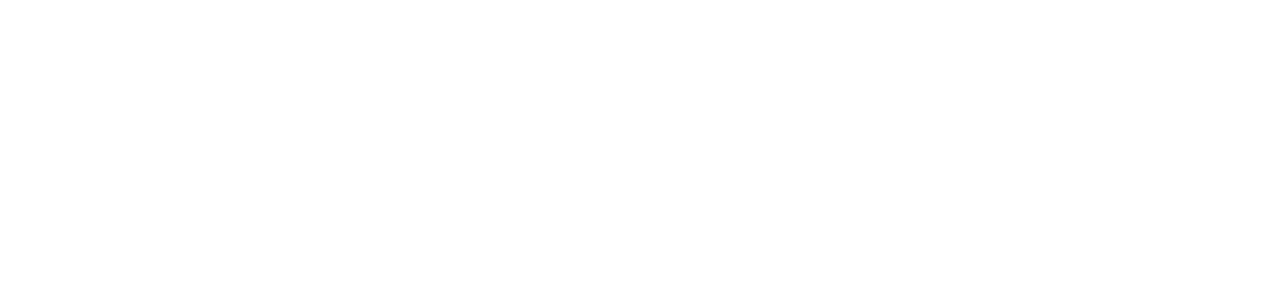
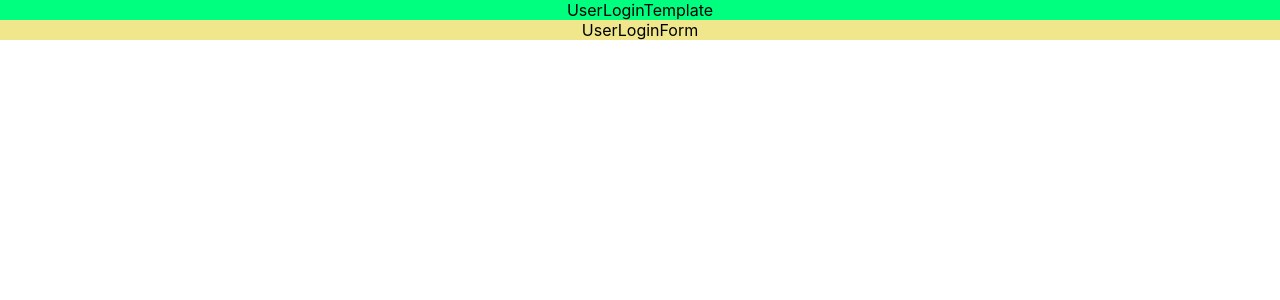
Before and after one commit to takatakunishi/ForCreatersSite, a React (Create React App) app in the folder CreatersWorkshop_frontend/: page /UserLogin in a window 1280 px wide. Shown: the top 300 px of the page. Built offline with nearby package versions, Linux system fonts and the light colour scheme.

Commit message:
[add] userlogin のtemplateレベルまでの仮組の作成

```diff
--- a/CreatersWorkshop_frontend/src/components/App.js
+++ b/CreatersWorkshop_frontend/src/components/App.js
@@ -4,6 +4,7 @@
 import Home from './pages/Home'
 import Live from './pages/Live'
 import Talk from './pages/Talk'
+import UserLogin from './pages/UserLogin'
 
 function App() {
   return (
@@ -12,6 +13,7 @@
           <Route exact = {true} path = '/' component = {Home}/>
           <Route exact = {true} path = '/live' component = {Live}/>
           <Route exact = {true} path = '/Talk' component = {Talk}/>
+          <Route exact = {true} path = '/UserLogin' component = {UserLogin}/>
       </BrowserRouter>
     </div>
   );
--- /dev/null
+++ b/CreatersWorkshop_frontend/src/components/organisms/UserLoginForm.jsx
@@ -0,0 +1,12 @@
+import React from 'react';
+import '../../styles/organisms/UserLoginForm.css';
+
+const UserLoginForm = () => {
+  return (
+    <div className="UserLoginForm">
+      UserLoginForm
+    </div>
+  );
+}
+
+export default UserLoginForm;
--- /dev/null
+++ b/CreatersWorkshop_frontend/src/components/pages/UserLogin.jsx
@@ -0,0 +1,13 @@
+import React from 'react';
+import '../../styles/pages/UserLogin.css';
+import UserLoginTemplate from '../templates/UserLoginTemplate'
+
+const UserLogin = () => {
+  return (
+    <div className="UserLogin">
+      <UserLoginTemplate />
+    </div>
+  );
+}
+
+export default UserLogin;
--- /dev/null
+++ b/CreatersWorkshop_frontend/src/components/templates/UserLoginTemplate.jsx
@@ -0,0 +1,14 @@
+import React from 'react';
+import '../../styles/templates/UserLoginTemplate.css';
+import UserLoginForm from '../organisms/UserLoginForm'
+
+const UserLoginTemplate = () => {
+  return (
+    <div className="UserLoginTemplate">
+      UserLoginTemplate
+      <UserLoginForm />
+    </div>
+  );
+}
+
+export default UserLoginTemplate;
--- /dev/null
+++ b/CreatersWorkshop_frontend/src/styles/organisms/UserLoginForm.css
@@ -0,0 +1,3 @@
+.UserLoginForm{
+  background: khaki;
+}
--- /dev/null
+++ b/CreatersWorkshop_frontend/src/styles/pages/UserLogin.css
@@ -0,0 +1,3 @@
+.UserLogin{
+  background: lightpink;
+}
--- /dev/null
+++ b/CreatersWorkshop_frontend/src/styles/templates/UserLoginTemplate.css
@@ -0,0 +1,3 @@
+.UserLoginTemplate{
+  background: springgreen;
+}
```
Also changed, not shown: 1 other file (tests, documents, lock files or other folders).
